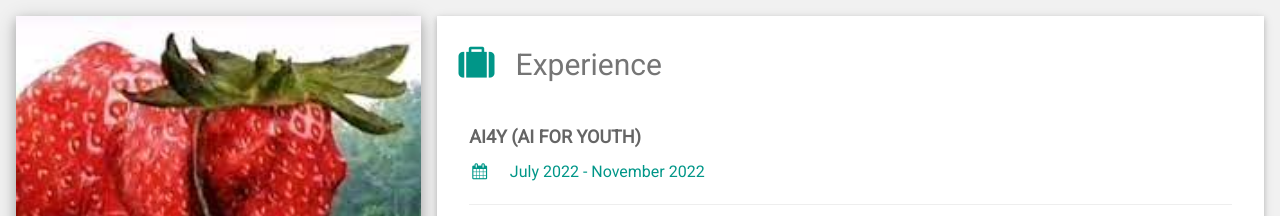
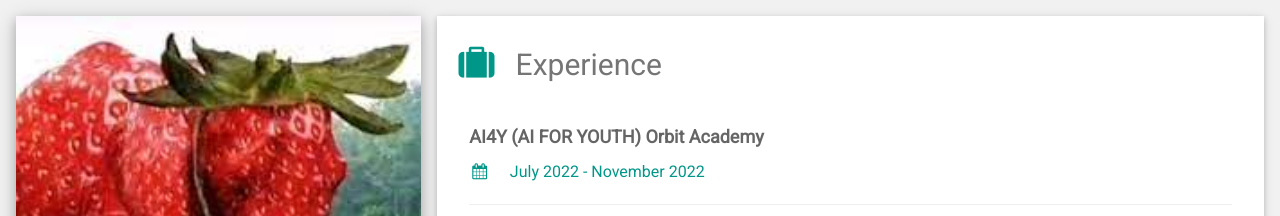
Before and after one commit to HaidarAv/index, a plain HTML site: page devops/index.html in a window 1280 px wide. Shown: the top 216 px of the page. Drawn offline with nearby package versions, Linux system fonts and the light colour scheme.

Commit message:
Update index.html

```diff
--- a/devops/index.html
+++ b/devops/index.html
@@ -80,7 +80,7 @@ html,body,h1,h2,h3,h4,h5,h6 {font-family: "Roboto", sans-serif}
       <div class="w3-container w3-card w3-white w3-margin-bottom">
         <h2 class="w3-text-grey w3-padding-16"><i class="fa fa-suitcase fa-fw w3-margin-right w3-xxlarge w3-text-teal"></i>Experience</h2>
         <div class="w3-container">
-          <h5 class="w3-opacity"><b>AI4Y (AI FOR YOUTH)</b></h5>
+          <h5 class="w3-opacity"><b>AI4Y (AI FOR YOUTH) Orbit Academy</b></h5>
           <h6 class="w3-text-teal"><i class="fa fa-calendar fa-fw w3-margin-right"></i> July 2022 - November 2022</h6>
           <p></p>
           <hr>
```
